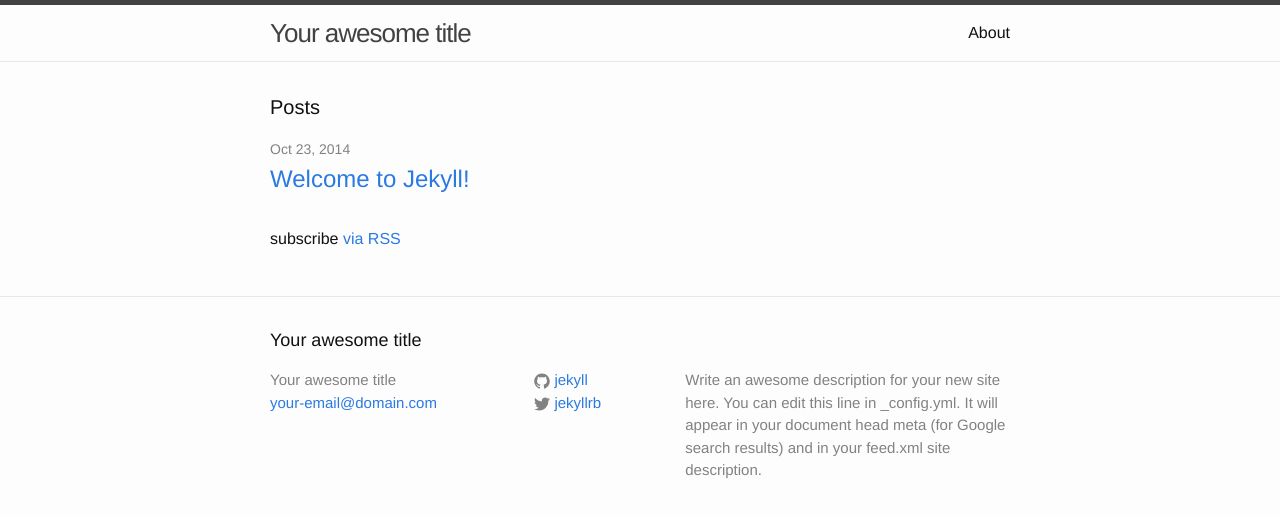
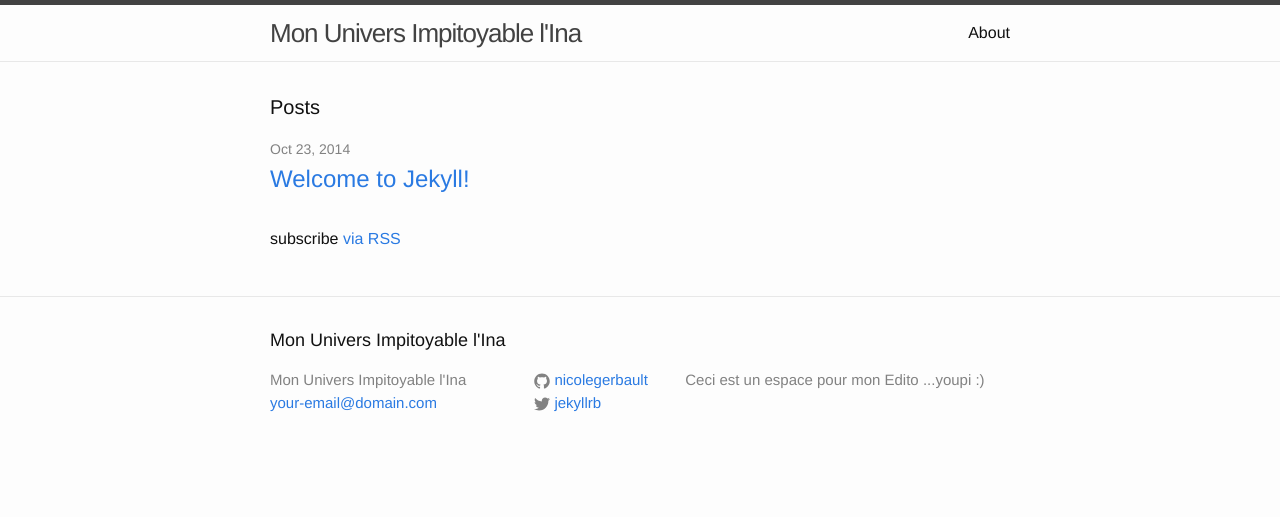
Before and after one commit to nicolegerbault/nicolegerbault.github.io, a Jekyll site: the page built from index.html, in a window 1280 px wide. Shown: the top 517 px of the page. Built offline with Jekyll 4.4.1, drawn with Linux system fonts in a browser that asks for light colours.

Commit message:
Changement Edito/github

```diff
--- a/_config.yml
+++ b/_config.yml
@@ -1,14 +1,12 @@
 # Site settings
-title: Your awesome title
+title: Mon Univers Impitoyable l'Ina
 email: your-email@domain.com
 description: > # this means to ignore newlines until "baseurl:"
-  Write an awesome description for your new site here. You can edit this
-  line in _config.yml. It will appear in your document head meta (for
-  Google search results) and in your feed.xml site description.
+ Ceci est un espace pour mon Edito ...youpi :)
 baseurl: "" # the subpath of your site, e.g. /blog/
 url: "http://yourdomain.com" # the base hostname & protocol for your site
 twitter_username: jekyllrb
-github_username:  jekyll
+github_username:  nicolegerbault
 
 # Build settings
 markdown: kramdown
```
